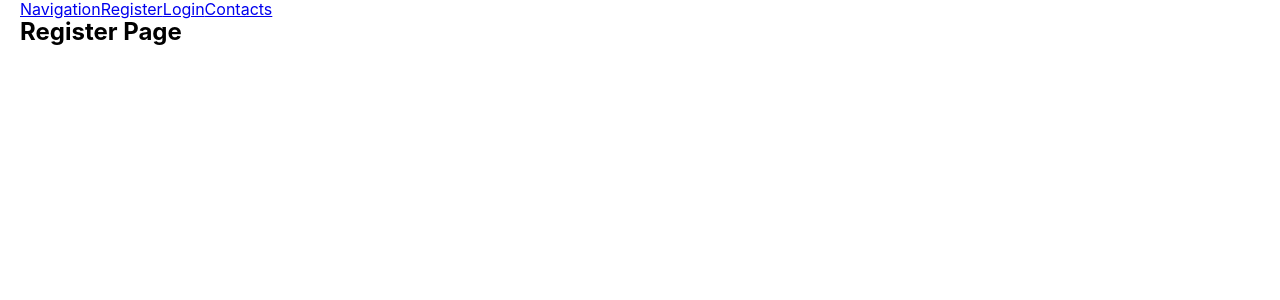
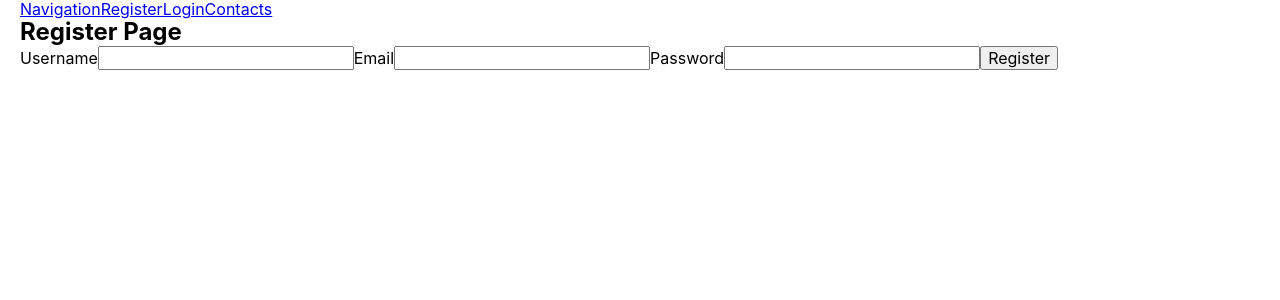
Before and after one commit to AnnaHort/goit-react-hw-08-phonebook, a React (Create React App) app: page /goit-react-hw-08-phonebook/register in a window 1280 px wide. Shown: the top 300 px of the page. Built offline with nearby package versions, Linux system fonts and the light colour scheme.

Commit message:
add RegisterForm component

```diff
--- /dev/null
+++ b/src/components/RegisterForm/RegisterForm.js
@@ -0,0 +1,19 @@
+export const RegisterForm = () => {
+  return (
+    <form autoComplete="off">
+      <label>
+        Username
+        <input type="text" name="name" />
+      </label>
+      <label>
+        Email
+        <input type="email" name="email" />
+      </label>
+      <label>
+        Password
+        <input type="password" name="password" />
+      </label>
+      <button type="submit">Register</button>
+    </form>
+  );
+};
--- a/src/components/pages/RegisterPage/RegisterPage.js
+++ b/src/components/pages/RegisterPage/RegisterPage.js
@@ -1,9 +1,11 @@
+import { RegisterForm } from "components/RegisterForm/RegisterForm";
 
 
 export const RegisterPage = () => {
   return (
     <div>
       <h2>Register Page</h2>
+      <RegisterForm/>
     </div>
   );
 };
```
